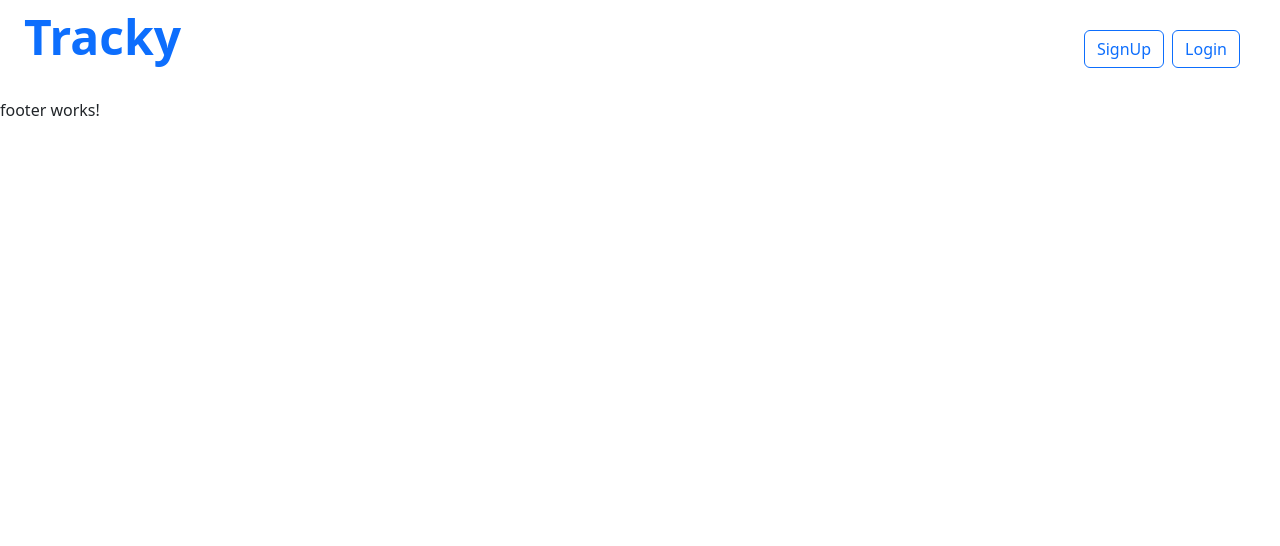
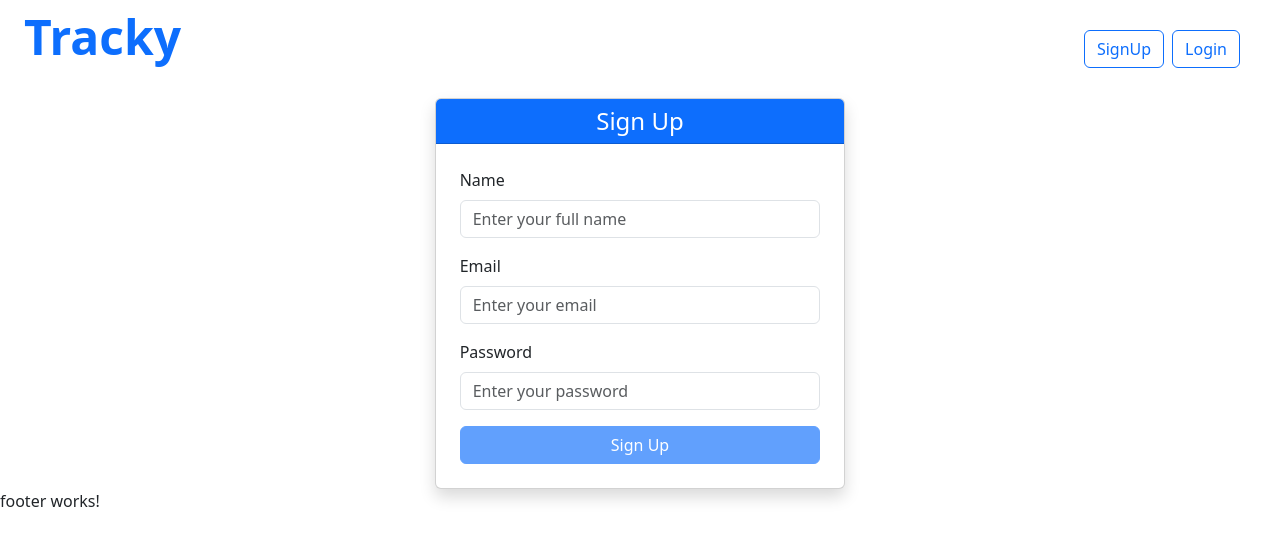
Before and after one commit to LahiruLiyanage/Tracky-FrontEnd, an Angular app: page /signup in a window 1280 px wide. Before the commit this address led to /. Shown: the top 546 px of the page. Built offline with nearby package versions, Linux system fonts and the light colour scheme.

Commit message:
Created the SignUp in FrontEnd

```diff
--- a/src/app/app-module.ts
+++ b/src/app/app-module.ts
@@ -11,6 +11,7 @@ import { Landing } from './components/landing/landing';
 import { Login } from './components/auth/login/login';
 import { Tasks } from './components/tasks/tasks';
 import { AuthInterceptor } from './interceptors/auth.interceptor';
+import { Signup } from './components/auth/signup/signup';
 
 @NgModule({
   declarations: [App, Header, Footer],
@@ -21,6 +22,7 @@ import { AuthInterceptor } from './interceptors/auth.interceptor';
     Landing,
     Login,
     Tasks,
+    Signup
   ],
   providers: [
     provideBrowserGlobalErrorListeners(),
--- /dev/null
+++ b/src/app/components/auth/signup/signup.html
@@ -0,0 +1,72 @@
+<div class="row justify-content-center">
+  <div class="col-md-6 col-lg-4">
+    <div class="card shadow">
+      <div class="card-header bg-primary text-white text-center">
+        <h4 class="mb-0">Sign Up</h4>
+      </div>
+      <div class="card-body p-4">
+        <form [formGroup]="signupForm" (ngSubmit)="onSubmit()">
+          <div class="mb-3">
+            <label for="name" class="form-label">Name</label>
+            <input
+              type="text"
+              class="form-control"
+              id="name"
+              formControlName="name"
+              [class.is-invalid]="signupForm.get('name')?.invalid && signupForm.get('name')?.touched"
+              placeholder="Enter your full name"
+            >
+            <div class="invalid-feedback" *ngIf="signupForm.get('name')?.invalid && signupForm.get('name')?.touched">
+              <span *ngIf="signupForm.get('name')?.errors?.['required']">Name is required</span>
+            </div>
+          </div>
+
+          <div class="mb-3">
+            <label for="email" class="form-label">Email</label>
+            <input
+              type="email"
+              class="form-control"
+              id="email"
+              formControlName="email"
+              [class.is-invalid]="signupForm.get('email')?.invalid && signupForm.get('email')?.touched"
+              placeholder="Enter your email"
+            >
+            <div class="invalid-feedback" *ngIf="signupForm.get('email')?.invalid && signupForm.get('email')?.touched">
+              <span *ngIf="signupForm.get('email')?.errors?.['required']">Email is required</span>
+              <span *ngIf="signupForm.get('email')?.errors?.['email']">Please enter a valid email</span>
+            </div>
+          </div>
+
+          <div class="mb-3">
+            <label for="password" class="form-label">Password</label>
+            <input
+              type="password"
+              class="form-control"
+              id="password"
+              formControlName="password"
+              [class.is-invalid]="signupForm.get('password')?.invalid && signupForm.get('password')?.touched"
+              placeholder="Enter your password"
+            >
+            <div class="invalid-feedback" *ngIf="signupForm.get('password')?.invalid && signupForm.get('password')?.touched">
+              <span *ngIf="signupForm.get('password')?.errors?.['required']">Password is required</span>
+              <span *ngIf="signupForm.get('password')?.errors?.['minlength']">Password must be at least 6 characters</span>
+            </div>
+          </div>
+
+          <div class="alert alert-danger" *ngIf="errorMessage">
+            {{ errorMessage }}
+          </div>
+
+          <button
+            type="submit"
+            class="btn btn-primary w-100"
+            [disabled]="signupForm.invalid || isLoading"
+          >
+            <span class="spinner-border spinner-border-sm me-2" *ngIf="isLoading"></span>
+            {{ isLoading ? 'Signing up...' : 'Sign Up' }}
+          </button>
+        </form>
+      </div>
+    </div>
+  </div>
+</div>
--- /dev/null
+++ b/src/app/components/auth/signup/signup.scss
@@ -0,0 +1,10 @@
+// form {
+//   max-width: 400px;
+//   margin: 2rem auto;
+//   display: flex;
+//   flex-direction: column;
+//   gap: 1rem;
+// }
+// .error {
+//   color: red;
+// }
--- /dev/null
+++ b/src/app/components/auth/signup/signup.ts
@@ -0,0 +1,52 @@
+import { Component } from '@angular/core';
+import { FormBuilder, FormGroup, Validators } from '@angular/forms';
+import { AuthService } from '../../../services/auth.service';
+import { Router } from '@angular/router';
+import { CommonModule } from '@angular/common';
+import { ReactiveFormsModule } from '@angular/forms';
+
+@Component({
+  selector: 'app-signup',
+  templateUrl: './signup.html',
+  styleUrls: ['./signup.scss'],
+  imports: [CommonModule, ReactiveFormsModule]
+})
+export class Signup {
+  signupForm: FormGroup;
+  errorMessage: string | null = null;
+  isLoading: boolean = false;
+
+  constructor(
+    private fb: FormBuilder,
+    private authService: AuthService,
+    private router: Router
+  ) {
+    this.signupForm = this.fb.group({
+      name: ['', [Validators.required]],
+      email: ['', [Validators.required, Validators.email]],
+      password: ['', [Validators.required, Validators.minLength(6)]],
+    });
+  }
+
+  onSubmit() {
+    if (this.signupForm.valid) {
+      this.isLoading = true;
+      this.errorMessage = null;
+
+      this.authService.signup(this.signupForm.value).subscribe({
+        next: (response) => {
+          this.isLoading = false;
+          // Redirect to login page after successful signup
+          this.router.navigate(['/login']);
+        },
+        error: (err) => {
+          this.isLoading = false;
+          this.errorMessage = err.error?.message || 'Signup failed. Please try again.';
+        }
+      });
+    } else {
+      // Mark all fields as touched to show validation errors
+      this.signupForm.markAllAsTouched();
+    }
+  }
+}
```
Also changed, not shown: src/app/app-routing-module.ts (+13 -8 lines).
